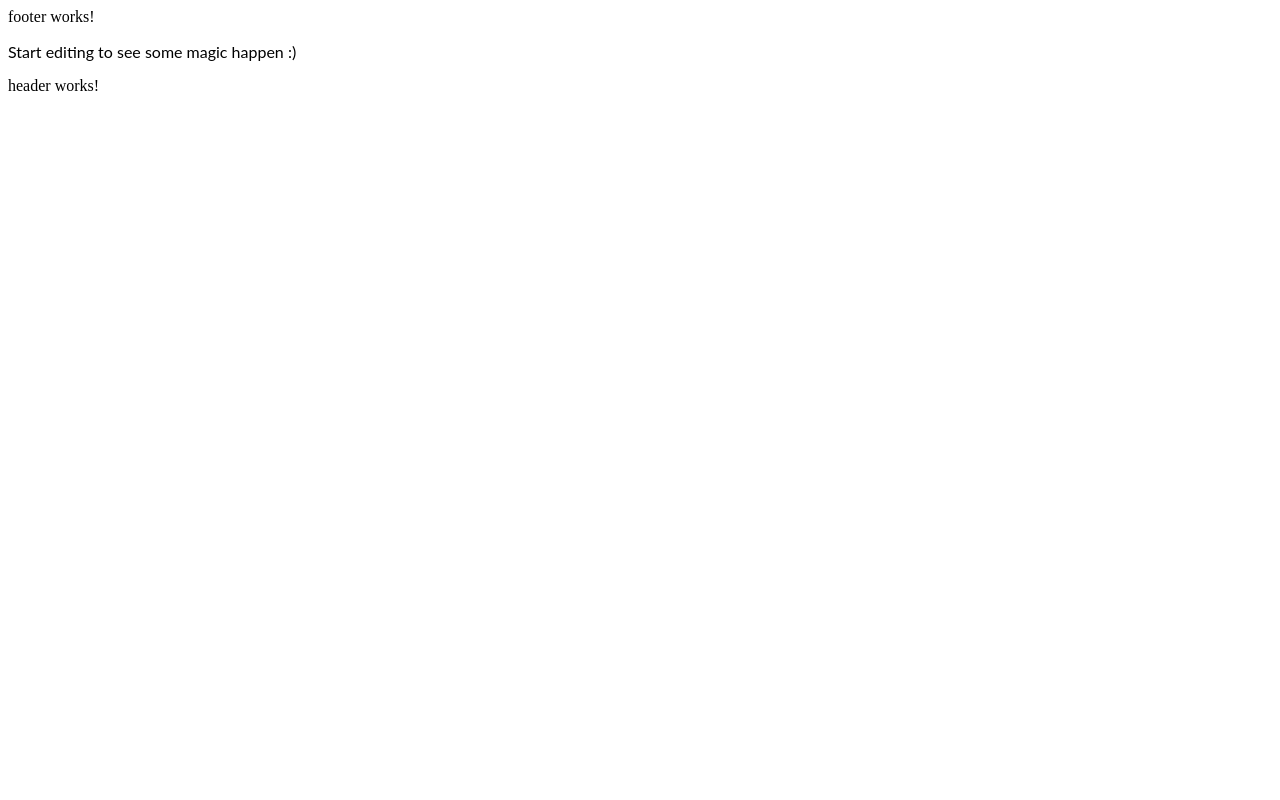
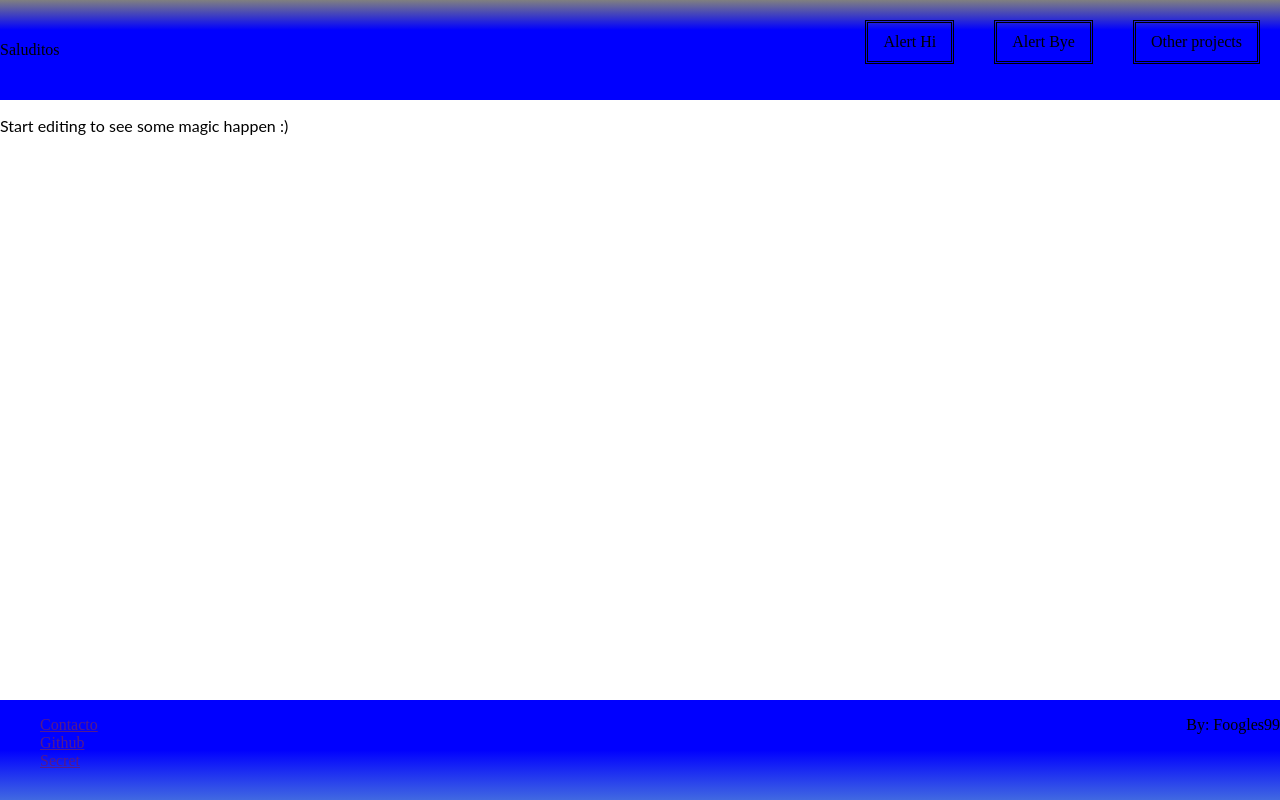
Before and after one commit to EmaJuarezDev/Sortea40, an Angular app: page / in a window 1280 px wide. Built offline with nearby package versions, Linux system fonts and the light colour scheme.

Commit message:
7 files modified

```diff
--- a/src/app/app.component.html
+++ b/src/app/app.component.html
@@ -1,3 +1,3 @@
+<app-header></app-header>
+<p>Start editing to see some magic happen :)</p>
 <app-footer></app-footer>
-<p>Start editing to see some magic happen :)</p>
-<app-header></app-header>
--- a/src/app/footer/footer.component.css
+++ b/src/app/footer/footer.component.css
@@ -0,0 +1,19 @@
+footer {
+  display: flex;
+  justify-content: space-between;
+  background: linear-gradient(to bottom, blue 50%, royalblue 100%);
+  height: 100px;
+  width: 100%;
+  position: absolute;
+  bottom: 0;
+}
+
+.left-inf {
+}
+
+ul {
+  list-style: none;
+}
+
+.list-footer {
+}
--- a/src/app/footer/footer.component.html
+++ b/src/app/footer/footer.component.html
@@ -1,3 +1,12 @@
-<p>
-footer works!
-</p>
+<footer>
+  <div class="left-inf">
+    <ul>
+      <li><a class="list-footer" href="">Contacto</a></li>
+      <li><a class="list-footer" href="">Github</a></li>
+      <li><a class="list-footer" href="">Secret</a></li>
+    </ul>
+  </div>
+  <div class="right-buttoms">
+    <p>By: Foogles99</p>
+  </div>
+</footer>
--- a/src/app/header/header.component.css
+++ b/src/app/header/header.component.css
@@ -0,0 +1,34 @@
+head {
+  display: flex;
+  justify-content: space-between;
+  background: linear-gradient(to bottom, grey, blue 30%);
+  height: 100px;
+}
+
+.left-logo {
+  width: 25%;
+  display: flex;
+  align-items: center;
+}
+
+.right-buttoms {
+  width: 75%;
+}
+
+.right-buttoms > ul {
+  display: flex;
+  justify-content: flex-end;
+  margin: 0px;
+}
+
+.right-buttoms > ul > li {
+  list-style: none;
+  display: inline;
+  margin: 20px;
+  padding: 10px 15px 10px 15px;
+  border: 3px double black;
+}
+
+.right-buttoms > ul > li:hover {
+  background-color: royalblue;
+}
--- a/src/app/header/header.component.html
+++ b/src/app/header/header.component.html
@@ -1 +1,12 @@
-<p>header works!</p>
+<head>
+  <div class="left-logo">
+    <p>Saluditos</p>
+  </div>
+  <div class="right-buttoms">
+    <ul>
+      <li>Alert Hi</li>
+      <li>Alert Bye</li>
+      <li>Other projects</li>
+    </ul>
+  </div>
+</head>
--- a/src/styles.css
+++ b/src/styles.css
@@ -1 +1,5 @@
 /* Add application styles & imports to this file! */
+
+body {
+  margin: 0px;
+}
```
Also changed, not shown: src/app/app.component.css (line endings or trailing spaces).
